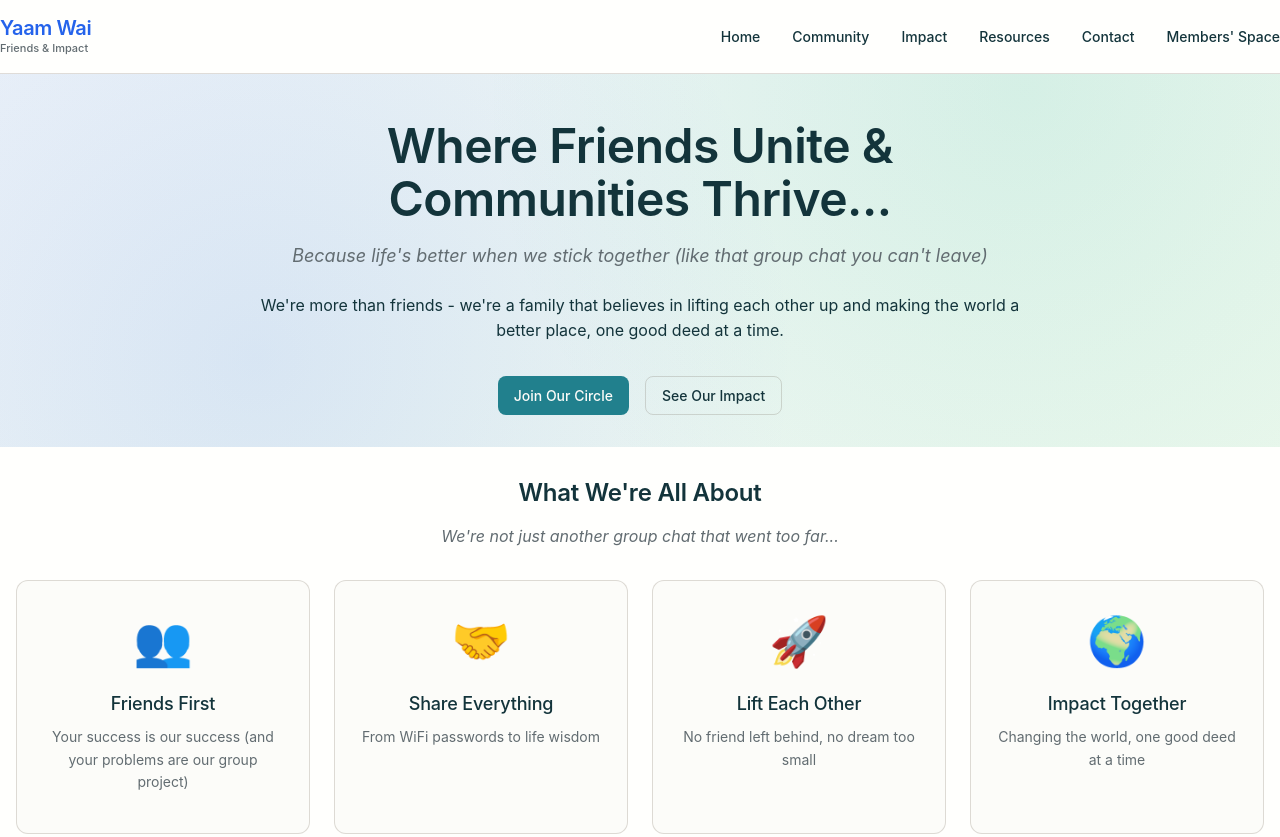
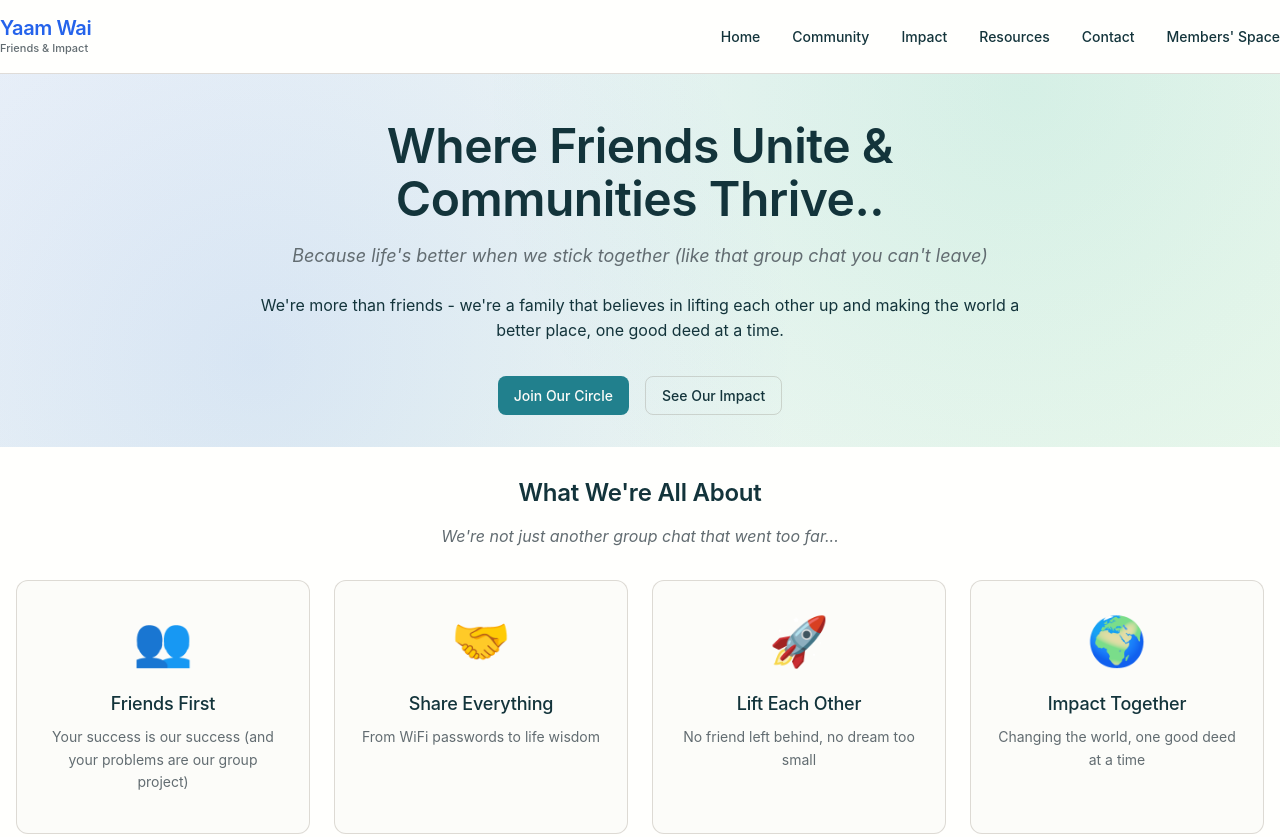
Before and after one commit to dylanonfb/yaamwai, a plain HTML site: page index.html in a window 1280 px wide. Shown: the top 837 px of the page. Drawn offline with Linux system fonts and the light colour scheme; a web font is replaced by a local one.

Commit message:
trigger hook

```diff
--- a/index.html
+++ b/index.html
@@ -48,7 +48,7 @@
     <section class="hero" id="home">
         <div class="container">
             <div class="hero__content">
-                <h1 class="hero__title">Where Friends Unite & Communities Thrive...</h1>
+                <h1 class="hero__title">Where Friends Unite & Communities Thrive..</h1>
                 <p class="hero__subtitle">Because life's better when we stick together (like that group chat you can't leave)</p>
                 <p class="hero__description">We're more than friends - we're a family that believes in lifting each other up and making the world a better place, one good deed at a time.</p>
                 <div class="hero__buttons">
```
